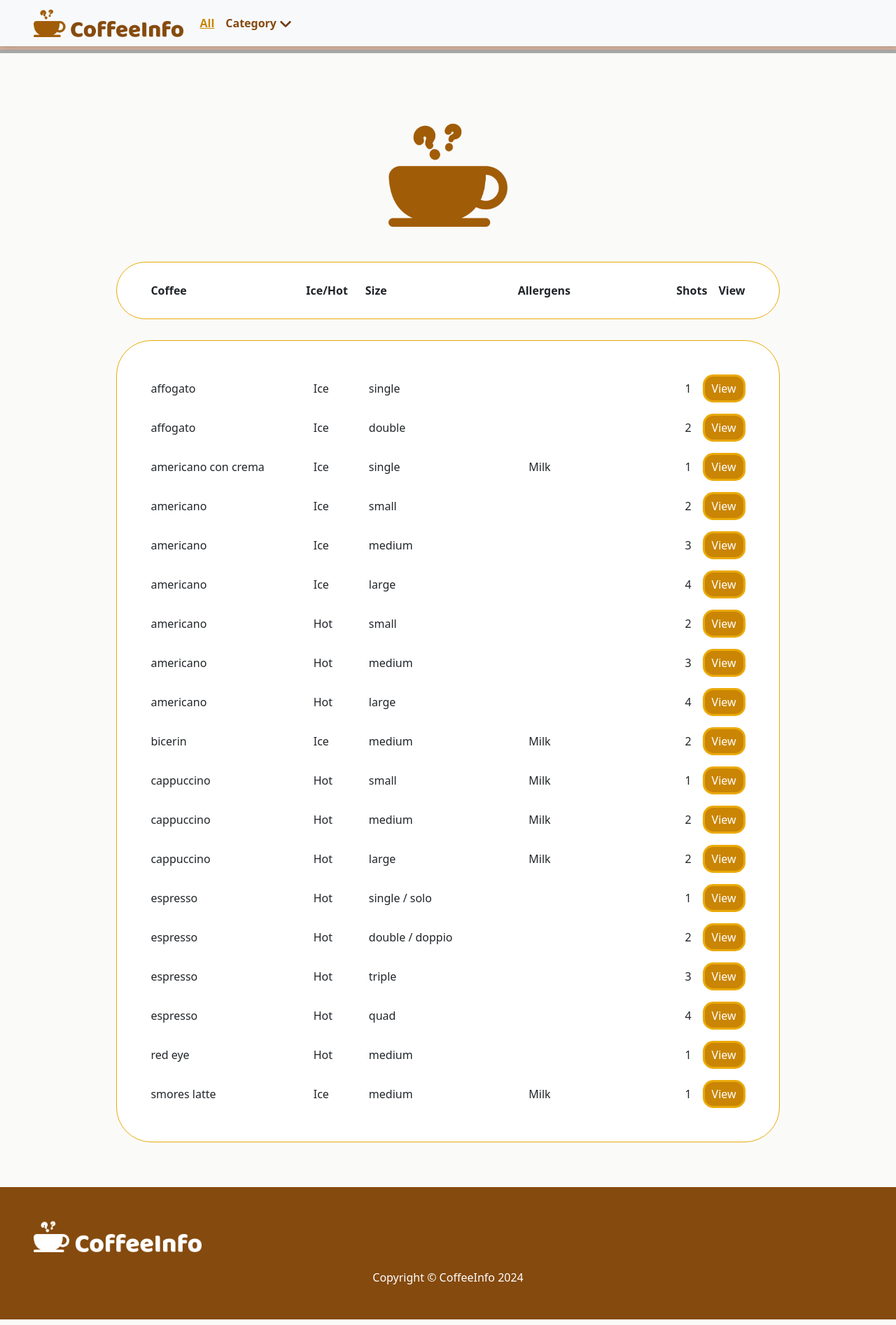
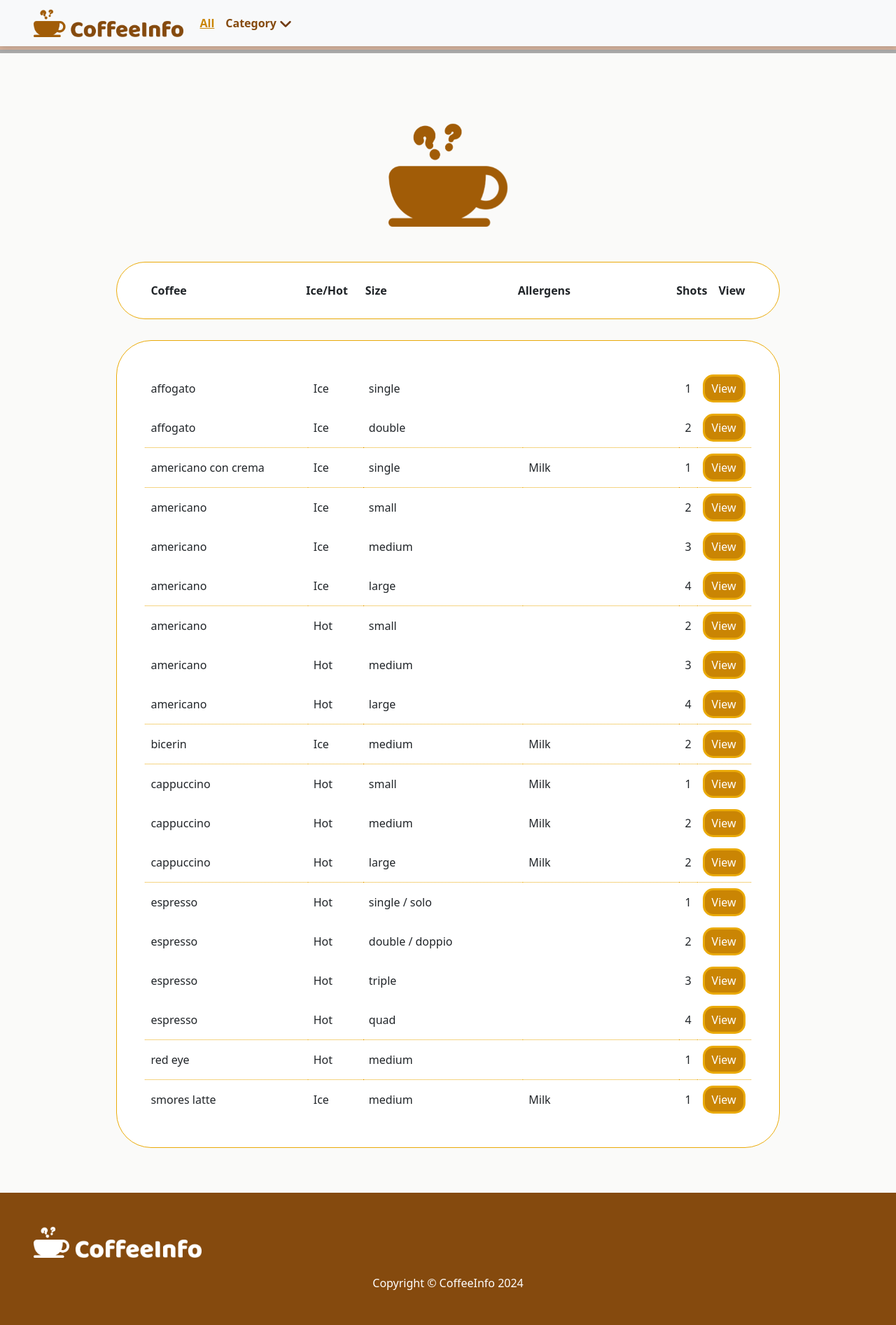
Before and after one commit to yena-elitedigital/yena-elitedigital.github.io, a Jekyll site: the page built from personal-page/index.html, in a window 1280 px wide. Shown: the whole page at 70% size. Built offline with Jekyll 4.4.1, drawn with Linux system fonts in a browser that asks for light colours; nearby versions of some CDN libraries.

Commit message:
added css animation on logo

```diff
--- a/personal-page/assets/css/coffee-list.scss
+++ b/personal-page/assets/css/coffee-list.scss
@@ -20,6 +20,8 @@
 section.home .logo {
   margin: 50px;
   height: 150px;
+  animation-duration: 2s;
+  animation-iteration-count: infinite;
 
   @media screen and (max-width: $medium-max-width) {
     margin: 30px;
@@ -78,6 +80,12 @@
 
     .coffee-row {
       vertical-align: middle;
+
+      &.coffee-row-1 {
+        &:not(:first-child) {
+          border-top: 1px dotted $brand-500;
+        }
+      }
 
       &:not(.coffee-row-1) {
         @media screen and (max-width: $small-max-width) {
--- a/personal-page/assets/css/main.scss
+++ b/personal-page/assets/css/main.scss
@@ -69,3 +69,16 @@
 .hidden {
   display: none !important;
 }
+
+.bounce-animation {
+  animation-name: bounce;
+  animation-timing-function: ease;
+}
+
+@keyframes bounce {
+  0%   { transform: scale(1,1)    translateY(0); }
+  10%  { transform: scale(1.1,.9) translateY(0); }
+  30%  { transform: scale(.9,1.1) translateY(-80px); }
+  50%  { transform: scale(1,1)    translateY(0); }
+  100% { transform: scale(1,1)    translateY(0); }
+}
--- a/personal-page/index.html
+++ b/personal-page/index.html
@@ -6,7 +6,8 @@
 <div id="component1"></div>
 
 <section class="home">
-  <img src='{{ "/assets/logo-yellow-icon.png" | relative_url }}' class="logo" />
+  <img src='{{ "/assets/logo-yellow-icon.png" | relative_url }}' class="logo bounce-animation" />
+
   <div id="react-modal" class="hidden"></div>
   <div class="table-responsive-sm">
     <table class="table table-hover table-fixed table-borderless card">
```
Also changed, not shown: personal-page/favicon.ico (added).
